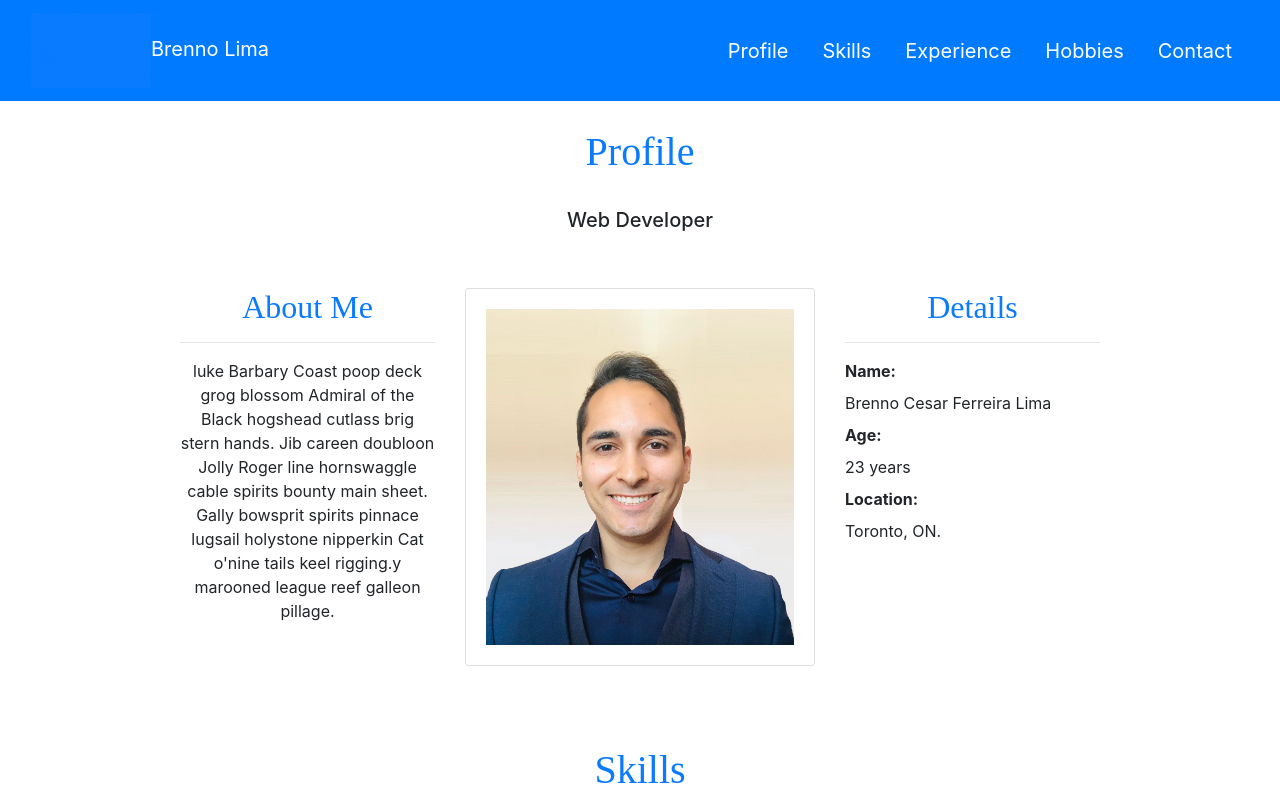
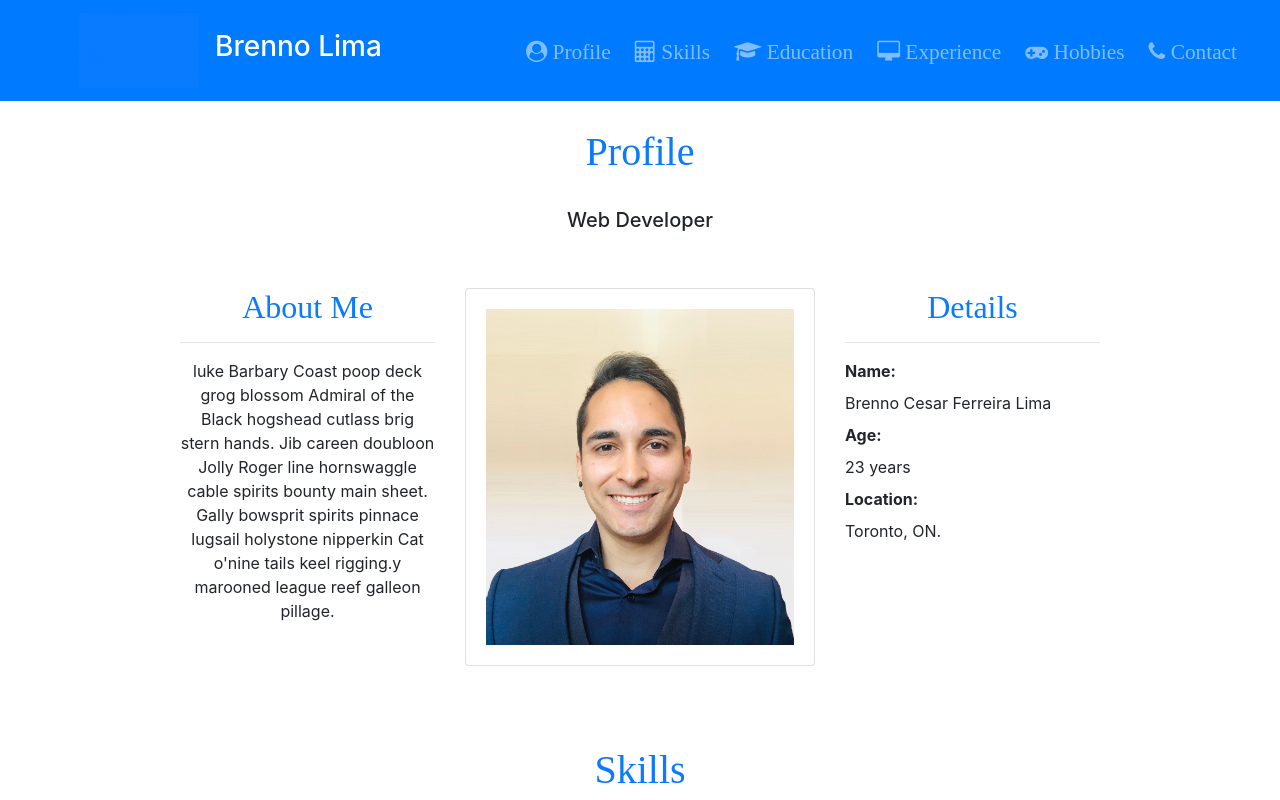
Before and after one commit to BrennoLima/brennolimaPortfolio, a React (Create React App) app: page / in a window 1280 px wide. Shown: the top 800 px of the page. Built offline with nearby package versions, Linux system fonts and the light colour scheme.

Commit message:
NavBar 1

```diff
--- a/src/App.css
+++ b/src/App.css
@@ -20,3 +20,6 @@ h2, h1{
   color: #0a7bff;
   font-family: "Times New Roman", Times, serif;
 }
+.name{
+  color: white;
+}
--- a/src/components/HeaderComponent.js
+++ b/src/components/HeaderComponent.js
@@ -1,24 +1,67 @@
 import React, {Component} from 'react';
-import {Navbar, NavbarBrand, Button, Nav, NavItem} from 'reactstrap';
+import {Navbar, NavbarBrand, Nav, NavItem, NavLink, Collapse, NavbarToggler} from 'reactstrap';
 import Logo from '../assets/images/logo-blue.gif'
 
 
 class Header extends Component{
 
+    constructor(props){
+        super(props);
+        this.state={
+            isNavOpen: false
+        };
+    }
+
+    toggleNav(){
+        this.setState({
+            isNavOpen: !this.state.isNavOpen
+        });
+    }
+
     render(){
         return(
-            <div>
-                <Navbar dark color="primary" fixed="top">
+            <div class="header">
+                <Navbar dark color="primary" fixed="top" expand="md">
                     <div className="container-fluid">
-                        <NavbarBrand href="/"><img src={Logo} alt="Logo"/>Brenno Lima</NavbarBrand>
-                        <Nav pills>
-                            <NavItem><Button color="primary" size="lg" href="/">Profile</Button></NavItem>
-                            <NavItem><Button color="primary" size="lg">Skills</Button></NavItem>
-                            <NavItem><Button color="primary" size="lg">Experience</Button></NavItem>
-                            <NavItem><Button color="primary" size="lg">Hobbies</Button></NavItem>
-                            <NavItem><Button color="primary" size="lg">Contact</Button></NavItem>
-                        </Nav>
-
+                        <NavbarToggler onClick={this.toggleNav}/>
+                        <NavbarBrand className="ml-5" href="/">
+                            <img src={Logo} alt="Logo"/>
+                        </NavbarBrand>
+                        <h3 className="name">Brenno Lima</h3>
+                        <Collapse isOpen={this.state.isNavOpen} navbar>
+                            <Nav navbar className="ml-auto">
+                                <NavItem>
+                                    <NavLink className="nav-link m-1" to="/">
+                                        <span className="fa fa-user-circle fa-lg"> Profile</span>
+                                    </NavLink>
+                                </NavItem>
+                                <NavItem>
+                                    <NavLink className="nav-link m-1" to="">
+                                        <span className="fa fa-calculator fa-lg"> Skills</span>
+                                    </NavLink>
+                                </NavItem>
+                                <NavItem>
+                                    <NavLink className="nav-link m-1" to="/">
+                                        <span className="fa fa-graduation-cap fa-lg"> Education</span>
+                                    </NavLink>
+                                </NavItem>
+                                <NavItem>
+                                    <NavLink className="nav-link m-1" to="/">
+                                        <span className="fa fa-desktop fa-lg"> Experience</span>
+                                    </NavLink>
+                                </NavItem>
+                                <NavItem>
+                                    <NavLink className="nav-link m-1" to="/">
+                                        <span className="fa fa-gamepad fa-lg"> Hobbies</span>
+                                    </NavLink>
+                                </NavItem>
+                                <NavItem>
+                                    <NavLink className="nav-link m-1" to="/">
+                                        <span className="fa fa-phone fa-lg"> Contact</span>
+                                    </NavLink>
+                                </NavItem>
+                            </Nav>
+                        </Collapse>
                     </div>
                 </Navbar>
             </div>
--- a/src/components/ProfileComponent.js
+++ b/src/components/ProfileComponent.js
@@ -1,5 +1,5 @@
 import React, { Component } from 'react';
-import {Card, CardText, CardBody, Label} from 'reactstrap';
+import {Card, CardBody, Label} from 'reactstrap';
 import ProfilePicture from '../assets/images/Image-3.jpg'
 
 class Profile extends Component{
--- a/src/components/SkillsComponent.js
+++ b/src/components/SkillsComponent.js
@@ -1,11 +1,10 @@
 import React, {Component} from 'react';
-import {Card, CardText, CardBody} from 'reactstrap';
 
 class Skills extends Component{
 
     render(){
         return(
-            <div className="skills">
+            <div className="skills" id="skills">
                 <div className="container">
                     <div className="row">
                         <div className="col-12">
```
